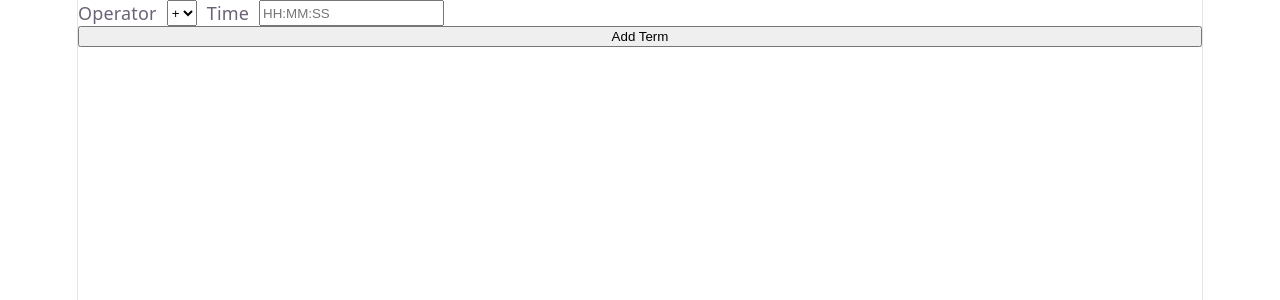
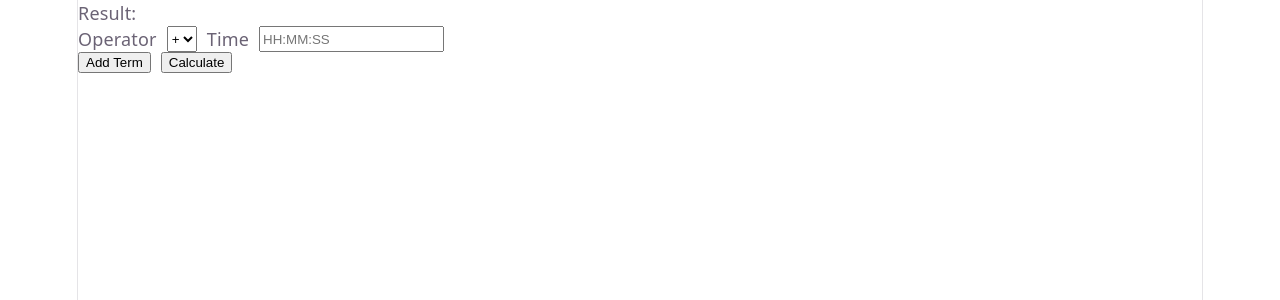
Before and after one commit to Ryo-rom/TimeCalculator, a React (Vite) app: page / in a window 1280 px wide. Shown: the top 300 px of the page. Built offline with nearby package versions, Linux system fonts and the light colour scheme.

Commit message:
Add calculate button.

```diff
--- a/src/App.tsx
+++ b/src/App.tsx
@@ -1,11 +1,13 @@
 import "./App.css";
 import { TimeInput } from "./components/TimeInput";
+import { TimeDuration } from "./utilities/TimeDuration";
 import { useState } from "react";
 type Term = { calType: string; time: string };
 
 function App() {
   const [terms, setTerms] = useState<Term[]>([{ calType: "+", time: "" }]);
-
+  const [cal, setCal] = useState<boolean>(false);
+  const [result, setResult] = useState<TimeDuration>(new TimeDuration(0, 0, 0));
   const handleAdd = () => {
     setTerms((prev) => [...prev, { calType: "+", time: "" }]);
   };
@@ -16,8 +18,25 @@ function App() {
     );
   };
 
+  const handleCal = () => {
+    setCal(true);
+    const total = terms.reduce(
+      (acc, term) => {
+        const value = TimeDuration.fromString(term.time);
+        return term.calType === "+" ? acc.add(value) : acc.subtract(value);
+      },
+      new TimeDuration(0, 0, 0),
+    );
+
+    setResult(total);
+  };
+
   return (
     <>
+      <div style={{ display: "flex", gap: "10px" }}>
+        <label htmlFor="result">Result: </label>
+        {cal && <span className="result">{result.toString()}</span>}
+      </div>
       {terms.map((term, i) => (
         <TimeInput
           key={i}
@@ -27,7 +46,10 @@ function App() {
           onTimeChange={(v) => updateTerm(i, { time: v })}
         />
       ))}
-      <button onClick={handleAdd}>Add Term</button>
+      <div style={{ display: "flex", gap: "10px" }}>
+        <button onClick={handleAdd}>Add Term</button>
+        <button onClick={handleCal}>Calculate</button>
+      </div>
     </>
   );
 }
```
